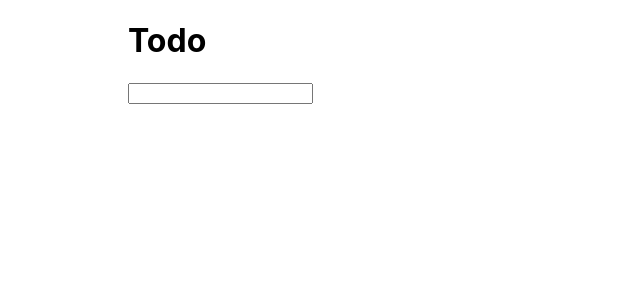
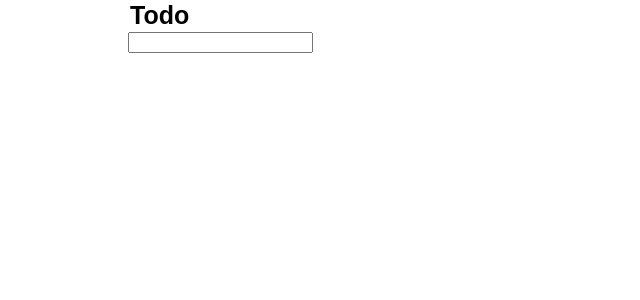
Before and after one commit to bsanthoshkumar/todo, a React (Create React App) app: page / in a window 1280 px wide. Shown: the top 300 px of the page, without its empty margins (0-640 px from the left). Built offline with nearby package versions, Linux system fonts and the light colour scheme.

Commit message:
added editing feature for heading of todo

```diff
--- a/src/Input.js
+++ b/src/Input.js
@@ -4,7 +4,7 @@ import './Todo.css';
 class Input extends React.Component {
   constructor(props) {
     super(props);
-    this.state = { value: '' };
+    this.state = { value: this.props.value };
     this.handleOnChange = this.handleOnChange.bind(this);
     this.handleOnEnter = this.handleOnEnter.bind(this);
   }
@@ -14,14 +14,16 @@ class Input extends React.Component {
   }
 
   handleOnEnter() {
-    this.props.handleOnEnter(this.state.value);
-    this.setState({ value: '' });
+    if(this.props.handleOnEnter) {
+      this.props.handleOnEnter(this.state.value);
+      this.setState({ value: '' });
+    }
   }
 
   render() {
     return (
       <input
-        className={'inputBox'}
+        className={this.props.className}
         value={this.state.value}
         onChange={(e) => this.handleOnChange(e.target.value)}
         onKeyPress={(e) => {
--- a/src/Todo.css
+++ b/src/Todo.css
@@ -5,3 +5,10 @@
 .inputBox:focus {
   font-size: larger;
 }
+
+.heading {
+  font-size: 25px;
+  font-weight: 600;
+  outline: none;
+  border: none;
+}
--- a/src/Todo.js
+++ b/src/Todo.js
@@ -38,12 +38,12 @@ class Todo extends React.Component {
   render() {
     return (
       <div className={'mainDivision'}>
-        <h1>Todo</h1>
+        <Input value="Todo" className={'heading'}/>  <br/>
         <TodoItems
           todoItems={this.state.todoItems}
           updateHandler={this.updateTodoItem}
         />
-        <Input value={this.state.value} handleOnEnter={this.addTodoItem} />
+        <Input value={this.state.value} className={'inputBox'} handleOnEnter={this.addTodoItem} />
       </div>
     );
   }
```
